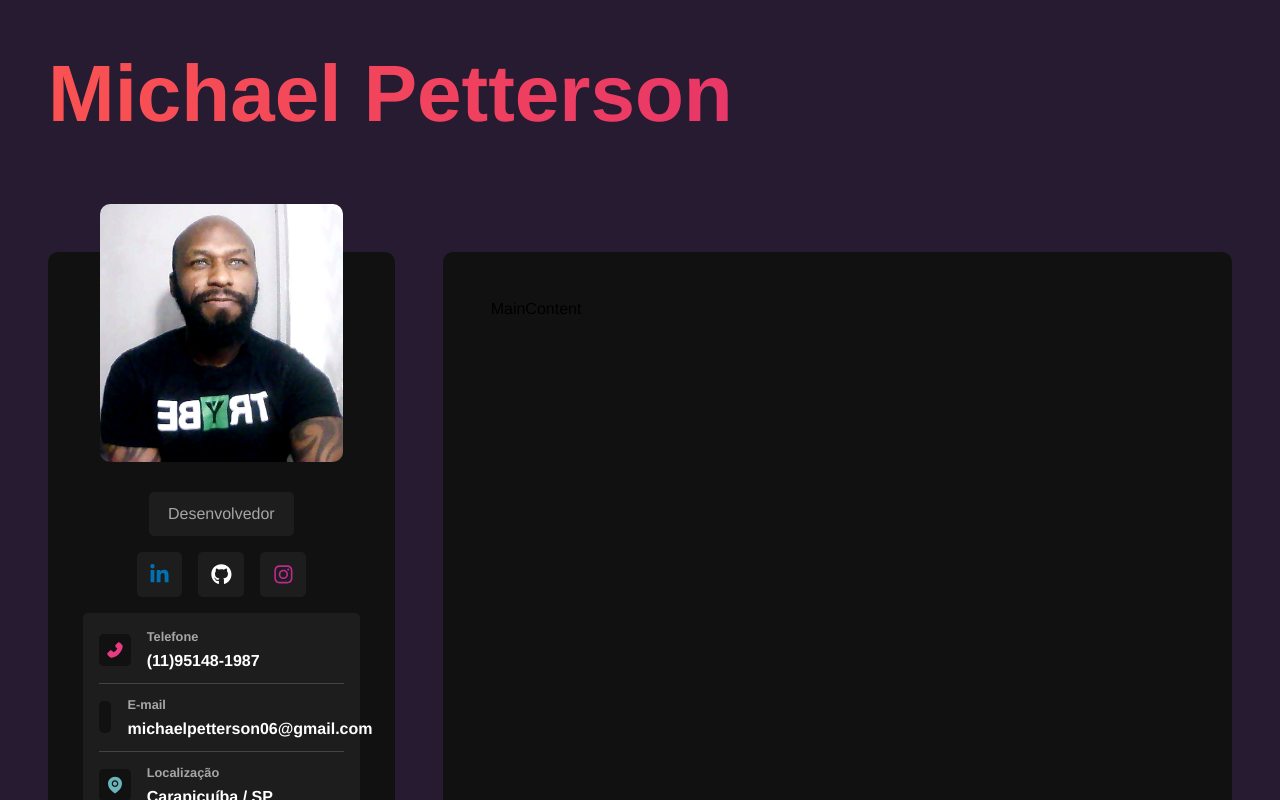
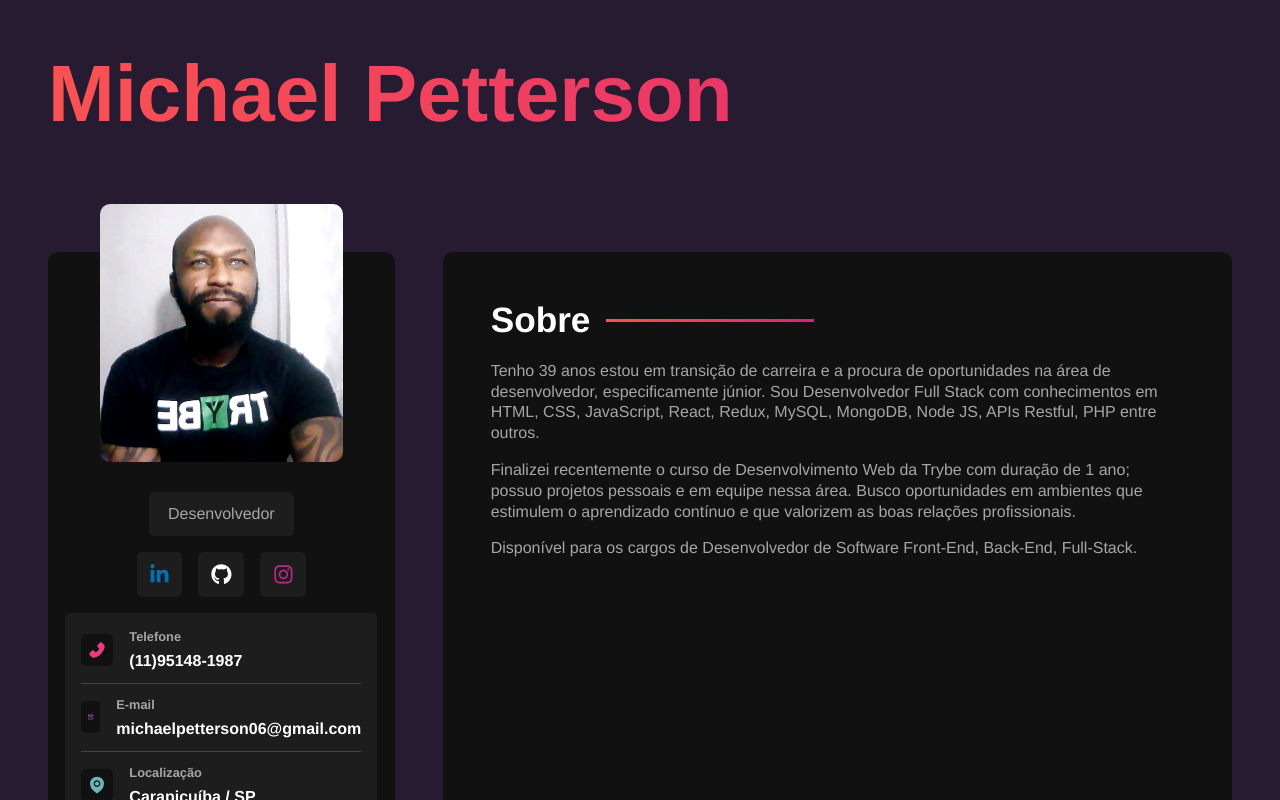
Before and after one commit to michael-petterson-06/portfolio, a React (Vite) app in the folder react_sass/: page / in a window 1280 px wide. Shown: the top 800 px of the page. Built offline with nearby package versions, Linux system fonts and the light colour scheme.

Commit message:
AboutContainer

```diff
--- /dev/null
+++ b/react_sass/src/components/AboutContainer.jsx
@@ -0,0 +1,23 @@
+const AboutContainer = () => {
+    return (
+      <section className="about-container">
+        <h2>Sobre</h2>
+        <p>
+            Tenho 39 anos estou em transição de carreira e a procura de oportunidades na área de
+            desenvolvedor, especificamente júnior.
+            Sou Desenvolvedor Full Stack com conhecimentos em HTML, CSS, JavaScript, React,
+            Redux, MySQL, MongoDB, Node JS, APIs Restful, PHP entre outros.
+        </p>
+        <p>
+            Finalizei recentemente o curso de Desenvolvimento Web da Trybe com duração de 1 ano; possuo projetos pessoais e em equipe nessa área.
+            Busco oportunidades em ambientes que estimulem o aprendizado contínuo e que valorizem as boas relações profissionais.
+
+        </p>
+        <p>
+           Disponível para os cargos de Desenvolvedor de Software Front-End, Back-End, Full-Stack.
+        </p>
+      </section>
+    );
+  };
+
+  export default AboutContainer;
--- a/react_sass/src/components/MainContent.jsx
+++ b/react_sass/src/components/MainContent.jsx
@@ -1,5 +1,5 @@
 // import TechnologiesContainer from "./TechnologiesContainer";
-// import AboutContainer from "./AboutContainer";
+import AboutContainer from "./AboutContainer";
 // import ProjectsContainer from "./ProjectsContainer";
 
 import "../styles/components/maincontent.sass";
@@ -7,10 +7,10 @@ import "../styles/components/maincontent.sass";
 const MainContent = () => {
   return (
     <main id="main-content">
-      {/* <AboutContainer />
-      <TechnologiesContainer />
+      <AboutContainer />
+      {/* <TechnologiesContainer />
       <ProjectsContainer /> */}
-      MainContent
+
     </main>
   );
 };
--- a/react_sass/src/styles/components/informationcontainer.sass
+++ b/react_sass/src/styles/components/informationcontainer.sass
@@ -8,7 +8,7 @@
     padding: 1rem
     margin-bottom: 2rem
     text-align: left
-    width: 80%
+    width: 90%
     border-radius: variables.$card-border-radius
 
     .info-card
--- a/react_sass/src/styles/components/maincontent.sass
+++ b/react_sass/src/styles/components/maincontent.sass
@@ -7,27 +7,27 @@
     border-radius: variables.$container-border-radius
     padding: 3rem
 
-    // section
-    //     display: flex
-    //     flex-direction: column
+    section
+        display: flex
+        flex-direction: column
 
-    // h2
-    //     color: variables.$text-color
-    //     font-size: 2.2rem
-    //     margin-bottom: 1.3rem
-    //     @include mixins.center
-    //     justify-content: start
-    //     gap: 1rem
+    h2
+        color: variables.$text-color
+        font-size: 2.2rem
+        margin-bottom: 1.3rem
+        @include mixins.center
+        justify-content: start
+        gap: 1rem
 
-    //     &:after
-    //         @include mixins.gradient-border
+        &:after
+            @include mixins.gradient-border
 
 
-    // p
-    //     color: variables.$text-color-secondary
-    //     margin-bottom: 1rem
-    //     line-height: 1.3rem
+    p
+        color: variables.$text-color-secondary
+        margin-bottom: 1rem
+        line-height: 1.3rem
 
-    // .btn
-    //     align-self: start
-    //     @include mixins.btn
+    .btn
+        align-self: start
+        @include mixins.btn
--- a/react_sass/src/styles/main/mixins.sass
+++ b/react_sass/src/styles/main/mixins.sass
@@ -12,8 +12,8 @@
     text-decoration: none
     border-radius: 3rem
 
-// @mixin gradient-border
-//     content: ""
-//     background: variables.$gradient
-//     height: 3px
-//     width: 30%
+@mixin gradient-border
+    content: ""
+    background: variables.$gradient
+    height: 3px
+    width: 30%
```
